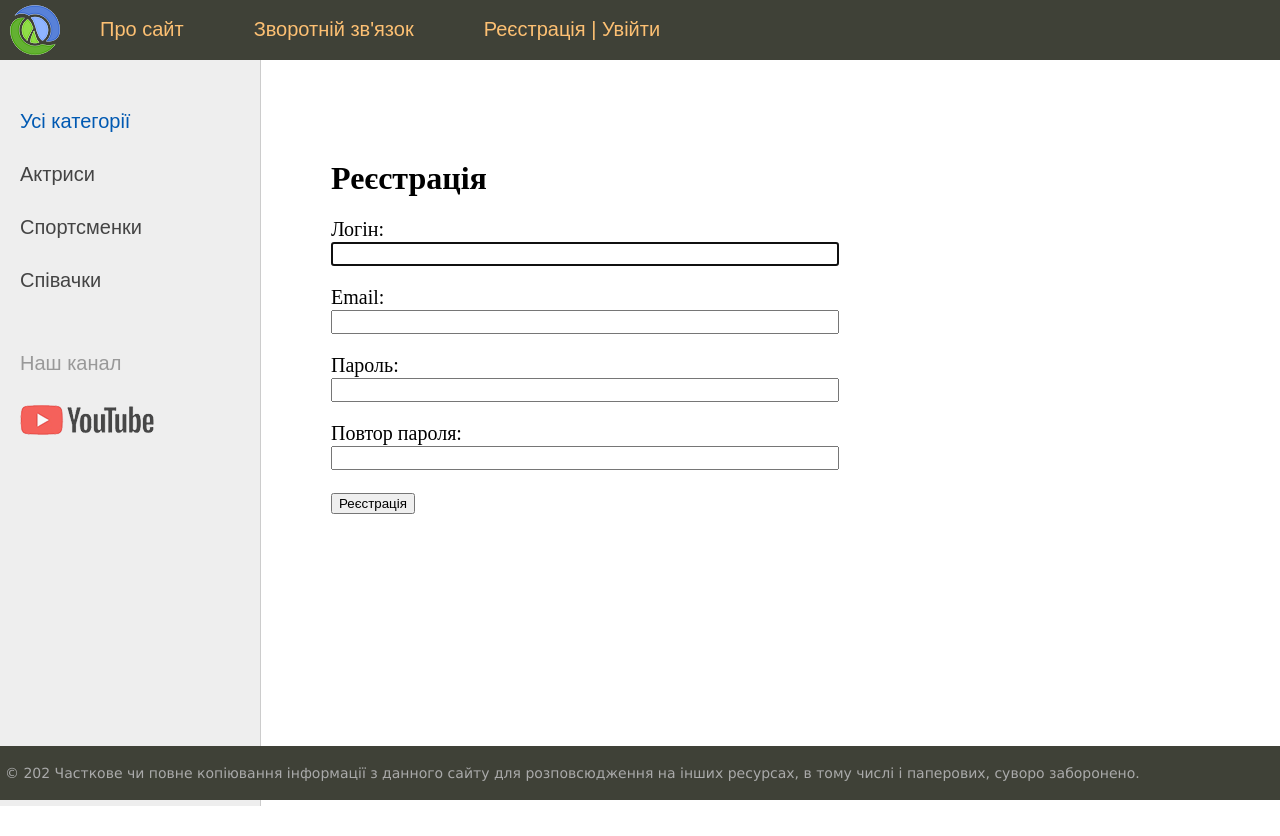
After one commit to TurchinskiyD/djsite, a Django app: page /register in a window 1280 px wide. The commit adds this page. Run offline with Django 4.2, Linux system fonts and the light colour scheme; data comes from the database, SQL or seed files in the repository; both versions use the stored data as it was after the commit.

Commit message:
add register users

```diff
--- a/women/forms.py
+++ b/women/forms.py
@@ -1,4 +1,6 @@
 from django import forms
+from django.contrib.auth.forms import UserCreationForm, AuthenticationForm
+from django.contrib.auth.models import User
 from django.core.exceptions import ValidationError
 
 from .models import *
@@ -22,3 +24,25 @@ class AddPostForm(forms.ModelForm):
         if len(title) > 200:
             raise ValidationError("Довжина перевищує 200 символів")
         return title
+
+
+class RegisterUserForm(UserCreationForm):
+    username = forms.CharField(label='Логін',
+                widget=forms.TextInput(attrs={'class': 'form-input'}))
+    email = forms.EmailField(label='Email',
+                widget=forms.EmailInput(attrs={'class': 'form-input'}))
+    password1 = forms.CharField(label='Пароль',
+                widget=forms.PasswordInput(attrs={'class': 'form-input'}))
+    password2 = forms.CharField(label='Повтор пароля',
+                widget=forms.PasswordInput(attrs={'class': 'form-input'}))
+
+    class Meta:
+        model = User
+        fields = ('username', 'email', 'password1', 'password2')
+
+
+class LoginUserForm(AuthenticationForm):
+    username = forms.CharField(label='Логин',
+                               widget=forms.TextInput(attrs={'class': 'form-input'}))
+    password = forms.CharField(label='Пароль',
+                               widget=forms.PasswordInput(attrs={'class': 'form-input'}))
--- a/women/static/women/css/styles.css
+++ b/women/static/women/css/styles.css
@@ -370,12 +370,12 @@ ul.lang-list li a:hover {color: #fdc073;}
 }
 
 .form-input {
-    width: 300px;
+    width: 500px;
     font-size: 16px;
 }
 
 .form-label {
-    display: inline-block;
+    display: block;
     min-width: 150px;
     vertical-align: top;
 }
--- a/women/templates/women/base.html
+++ b/women/templates/women/base.html
@@ -17,13 +17,14 @@
 		<div class="header">
 			<ul id="mainmenu" class="mainmenu">
 			<li class="logo"><a href="{% url 'home' %}"><div class="logo"></div></a></li>
-{% for m in menu %}
-	{% if not forloop.last %}
+		{% for m in menu %}
 			<li><a href="{% url m.url_name %}">{{m.title}}</a></li>
-	{% else %}
-			<li class="last"><a href="{% url m.url_name %}">{{m.title}}</a></li>
-	{% endif %}
-{% endfor %}
+		{% endfor %}
+			{% if request.user.is_authenticated %}
+				<li class="last"> {{user.username}} | <a href="{% url 'logout' %}">Вийти</a> </li>
+			{% else %}
+				<li><a href="{% url 'register' %}">Реєстрація</a> | <a href="{% url 'login' %}">Увійти</a></li>
+			{% endif %}
 			</ul>
 			<div class="clear"></div>
 		</div>
--- /dev/null
+++ b/women/templates/women/register.html
@@ -0,0 +1,18 @@
+{% extends 'women/base.html' %}
+
+{% block content %}
+<h1>{{ title }}</h1>
+
+<form method="post">
+    {% csrf_token %}
+
+    {% for f in form %}
+        <p><label class="form-label"
+              for="{{ f.id_for_label }}">{{f.label}}: </label>{{ f }}</p>
+        <div class="form-error">{{ f.errors }}</div>
+    {% endfor %}
+
+    <button type="submit">Реєстрація</button>
+</form>
+
+{% endblock %}
--- a/women/urls.py
+++ b/women/urls.py
@@ -7,7 +7,9 @@ urlpatterns = [
     path('about', about, name='about'),
     path('add_page', AddPage.as_view(), name='add_page'),
     path('contact', contact, name='contact'),
-    path('login', login, name='login'),
+    path('login', LoginUser.as_view(), name='login'),
+    path('logout', logout_user, name='logout'),
+    path('register', RegisterUser.as_view(), name='register'),
     path('post/<slug:post_slug>/', ShowPost.as_view(), name='post'),
     path('category/<slug:cat_slug>/', WomenCategory.as_view(), name='category'),
 ]
--- a/women/utils.py
+++ b/women/utils.py
@@ -6,7 +6,6 @@ menu = [
     {'title': 'Про сайт', 'url_name': 'about'},
     {'title': 'Додати статтю', 'url_name': 'add_page'},
     {'title': "Зворотній зв'язок", 'url_name': 'contact'},
-    {'title': 'Увійти', 'url_name': 'login'}
 ]
 
 
--- a/women/views.py
+++ b/women/views.py
@@ -1,11 +1,14 @@
+from django.contrib.auth import logout, login
+from django.contrib.auth.forms import UserCreationForm, AuthenticationForm
 from django.contrib.auth.mixins import LoginRequiredMixin
+from django.contrib.auth.views import LoginView
 from django.http import HttpResponseNotFound, Http404
 from django.shortcuts import render, redirect, get_object_or_404
 from django.shortcuts import HttpResponse
 from django.urls import reverse_lazy
 from django.views.generic import ListView, DeleteView, CreateView
 
-from .forms import AddPostForm
+from .forms import AddPostForm, RegisterUserForm, LoginUserForm
 from .models import *
 from .utils import *
 
@@ -45,8 +48,8 @@ def contact(request):
     return HttpResponse("Зворотній зв'язок")
 
 
-def login(request):
-    return HttpResponse("Авторизація")
+# def login(request):
+#     return HttpResponse("Авторизація")
 
 
 class AddPage(LoginRequiredMixin,DataMixin, CreateView):
@@ -95,3 +98,39 @@ class WomenCategory(DataMixin, ListView):
 
     def get_queryset(self):
         return Women.objects.filter(cat__slug=self.kwargs['cat_slug'], is_published=True)
+
+
+class RegisterUser(DataMixin, CreateView):
+    form_class = RegisterUserForm
+    template_name = 'women/register.html'
+    success_url = reverse_lazy('login')
+
+    def get_context_data(self, *, object_list=None, **kwargs):
+        context = super().get_context_data(**kwargs)
+        c_def = self.get_user_context(title='Реєстрація')
+        context = dict(list(context.items()) + list(c_def.items()))
+        return context
+
+    def form_valid(self, form):
+        user = form.save()
+        login(self.request, user)
+        return redirect('home')
+
+
+class LoginUser(DataMixin, LoginView):
+    form_class = LoginUserForm
+    template_name = 'women/login.html'
+
+    def get_context_data(self, *, object_list=None, **kwargs):
+        context = super().get_context_data(**kwargs)
+        c_def = self.get_user_context(title='Авторизація')
+        context = dict(list(context.items()) + list(c_def.items()))
+        return context
+
+    def get_success_url(self):
+        return reverse_lazy('home')
+
+
+def logout_user(request):
+    logout(request)
+    return redirect('login')
```
Also changed, not shown: women/templates/women/login.html (added, +19 -0 lines), db.sqlite3.
